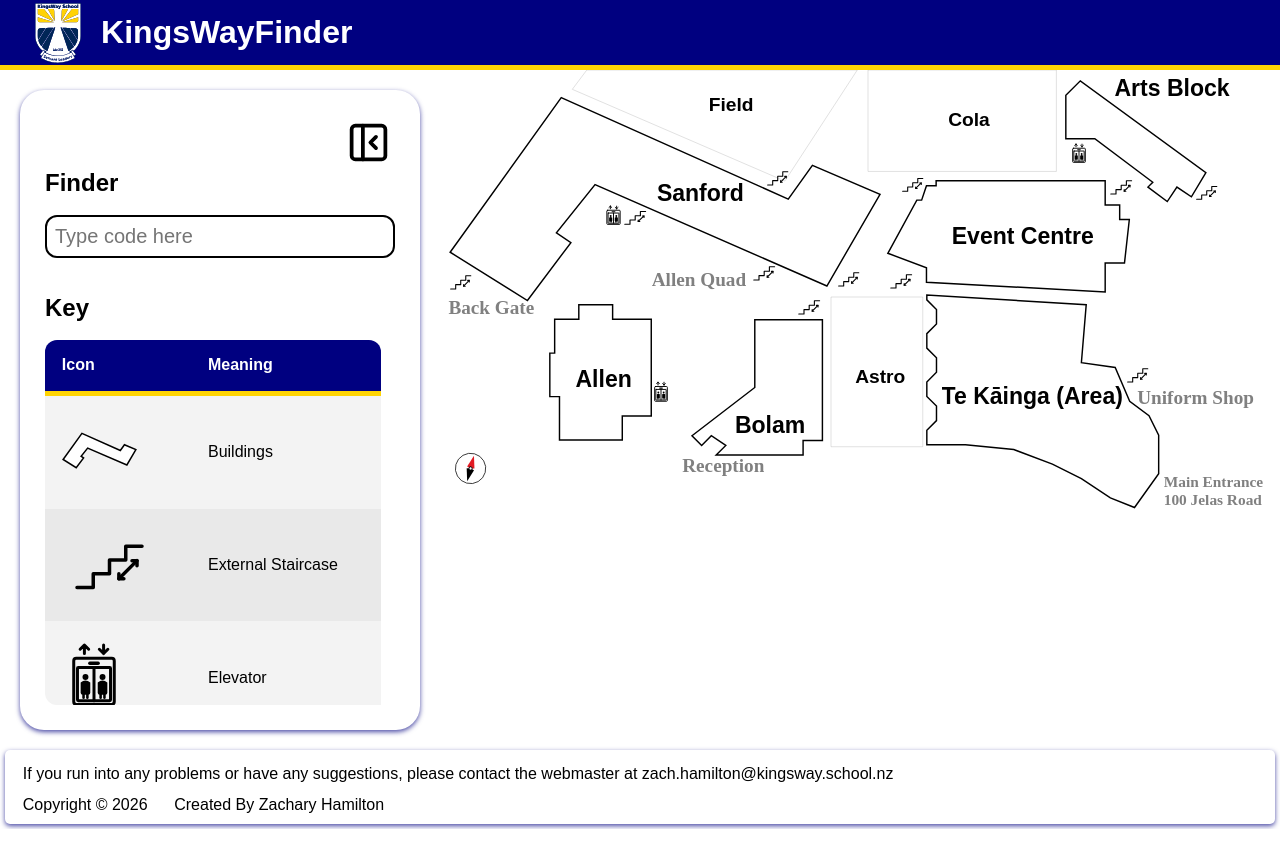
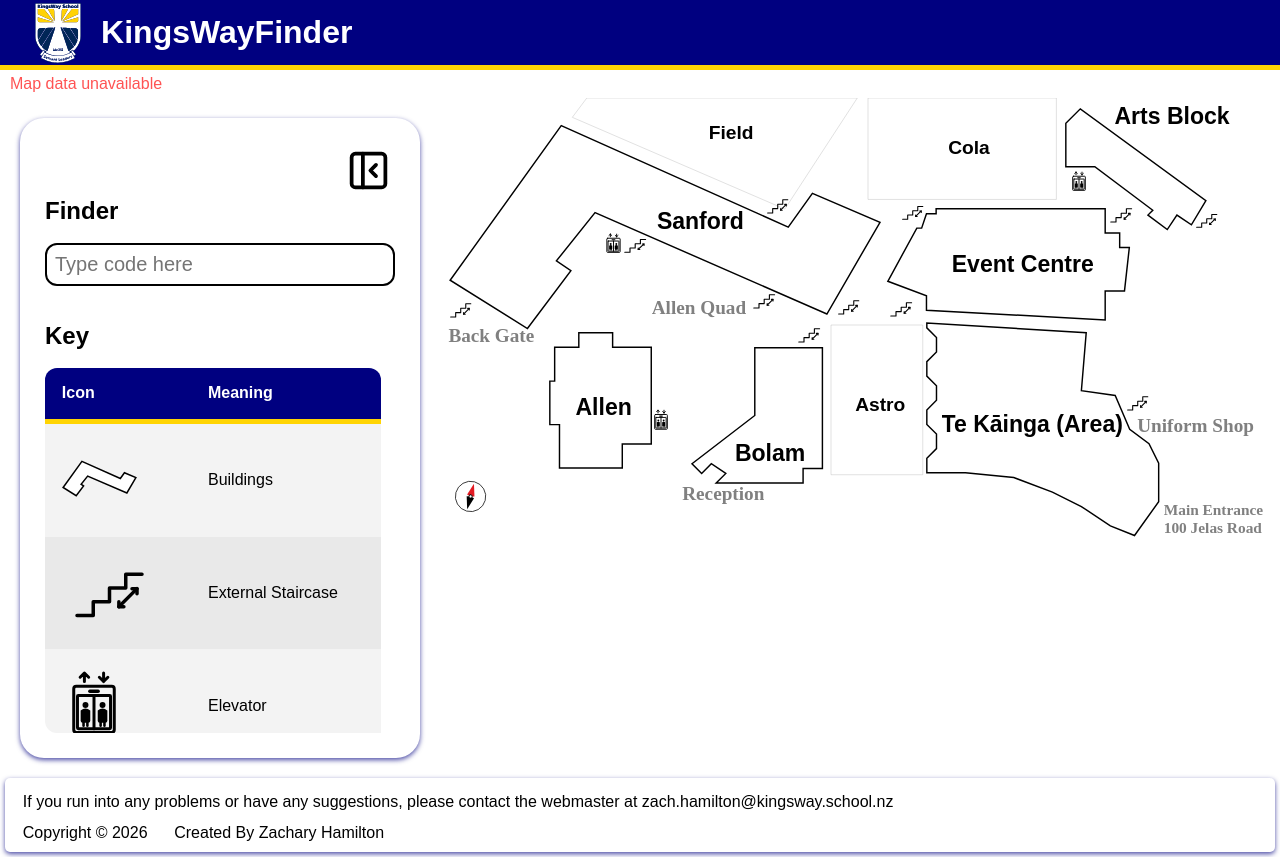
Before and after one commit to ZachHamiton/12DGT-Programing-and-Project-Management, a Flask app: page / in a window 1280 px wide. Before the commit the page ends 829 px from the top, so only its background shows below. Run offline with Flask 3, Linux system fonts and the light colour scheme.

Commit message:
added better error message for JSON not loading.

```diff
--- a/KingsWayFinder/website/__init__.py
+++ b/KingsWayFinder/website/__init__.py
@@ -1,15 +1,13 @@
 # code from 'from flask import Flask' to 'return app' is from https://www.youtube.com/watch?v=dam0GPOAvVI
 
+# flask is a lightweight web framework
 from flask import Flask
-# from os import path
-
-
 
 # This function runs in main.py and sets up the Flask app.
 def create_app():
     app = Flask(__name__)
     # for encryption
-    app.config['SECRET_KEY'] = '07509182374'
+    app.config['SECRET_KEY'] = 'f98d7210e7b419a43a2989c92b2d075841ef90c9b0e1a12e3f45812e96030c11'
 
     # Importing the blueprints from views, which makes the routes work.
     from .views import views
--- a/KingsWayFinder/website/static/script.js
+++ b/KingsWayFinder/website/static/script.js
@@ -59,6 +59,12 @@ const bolamIndicator = document.getElementById("indicator_bolam");
 const ecIndicator = document.getElementById("indicator_ec");
 const teKaingaIndicator = document.getElementById("indicator_te-kainga");
 const artsBlockIndicator = document.getElementById("indicator_arts_block");
+
+
+// const for error message box that will be unhidden if the json file fails to load
+const errorMessageBox = document.getElementById("error_message_box")
+
+
 
 // This array holds the position information about the elements on the areas map.
 // Values are percentages relative to their container height used in absolute positioning.
@@ -160,7 +166,9 @@ async function loadJSON(file) {
     // checkJsonforhighlights runs as soon as the JSON file has loaded to update the map.
     checkJsonforhighlights();
   } catch (err) {
+    // displays error messages
     console.error(err.message);
+    errorMessageBox.classList.remove("hidden")
   }
 }
 loadJSON("/static/classes.json");
@@ -243,7 +251,6 @@ function enterPressed(event) {
         if (selectedRoom.building === building.name) {
           building.layoutMap.classList.remove("hidden");
         } else if (
-          selectedRoom.building &&
           selectedRoom.building !== building.name
         ) {
           building.layoutMap.classList.add("hidden");
@@ -345,38 +352,3 @@ mediaQuery1024px.addEventListener("change", changeInputPosition);
 
 // Runs it at the start so that if the screen is less than 1024px to begin with, the finder is in the right place.
 changeInputPosition(mediaQuery1024px);
-
-// This code is not to be marked and should be removed before handing in because it was made by AI as a tool to help find the position of things on the map.
-const innerMarkerContainers = [
-  document.getElementById("sanford_inner_marker_container"),
-  document.getElementById("allen_inner_marker_container"),
-  document.getElementById("bolam_inner_marker_container"),
-  document.getElementById("ec_inner_marker_container"),
-  document.getElementById("te-kainga_inner_marker_container"),
-  document.getElementById("arts_block_inner_marker_container"),
-].filter(Boolean);
-
-function logClickPercent(event) {
-  const rect = event.currentTarget.getBoundingClientRect();
-  const offsetX = event.clientX - rect.left;
-  const offsetY = event.clientY - rect.top;
-  const percentLeft = ((offsetX / rect.width) * 100).toFixed(3);
-  const percentTop = ((offsetY / rect.height) * 100).toFixed(3);
-  console.log(`"top": ${percentTop}, "left": ${percentLeft}`);
-}
-
-innerMarkerContainers.forEach((container) => {
-  container.addEventListener("click", logClickPercent);
-});
-
-// This code is not to be marked and should be removed before handing in — dev tool to help find the position of things on the areas map.
-function logAreasMapClickPercent(event) {
-  const rect = areasMap.getBoundingClientRect();
-  const offsetX = event.clientX - rect.left;
-  const offsetY = event.clientY - rect.top;
-  const percentLeft = ((offsetX / rect.width) * 100).toFixed(3);
-  const percentTop = ((offsetY / rect.height) * 100).toFixed(3);
-  console.log(`top_pos: ${percentTop}, left_pos: ${percentLeft}`);
-}
-
-areasMap?.addEventListener("click", logAreasMapClickPercent);
--- a/KingsWayFinder/website/static/styles.css
+++ b/KingsWayFinder/website/static/styles.css
@@ -187,7 +187,7 @@ abbr {
 .table_div {
   flex: 1; /* Makes the table div take up all remaining space */
   overflow-y: scroll;
-  margin-top: none;
+  margin-top: 0;
   border-radius: 12px;
 }
 
@@ -252,7 +252,6 @@ tr:nth-child(even) {
   fill: white;
   stroke: gray;
   stroke-width: 3px;
-  vector-effect: non-scaling-stroke;
 }
 
 /* #endregion */
@@ -468,10 +467,6 @@ tr:nth-child(even) {
     box-shadow: 0 0 0 0vw rgb(255, 212, 3, 0.7);
   }
 
-  50% {
-    box-shadow: rgb(255, 212, 3, 0.5);
-  }
-
   100% {
     box-shadow: 0 0 0 1.5vw rgb(255, 212, 3, 0);
   }
@@ -479,9 +474,9 @@ tr:nth-child(even) {
 
 /* #endregion */
 
-/* ===================== */
-/* JS toggleable classes */
-/* #region============== */
+/* =================================== */
+/* JS toggleable classes and elements */
+/* #region=========================== */
 
 /* Fills the element with a yellow background (use with things that use fill instead of background-color) */
 .highlighted {
@@ -565,6 +560,22 @@ animation-fill-mode: forwards;
   }
 }
 
+
+/* sets the size of the error message box and also puts the error message in the centre of the screen */
+.error_message_box{
+  width: 100%;
+  display: flex;
+  align-items: center;
+}
+
+/* Makes the error message text look like an error massage*/
+.error_message{
+  color: rgb(255, 83, 83);
+  font-family: sans-serif;
+  margin: 5px 10px;
+}
+
+
 @media screen and (max-width: 1024px) {
   /* Makes the map and the sidebar go on top of each other */
   .content {
@@ -634,9 +645,7 @@ animation-fill-mode: forwards;
   /* Overrides the styles that the animations give the sidebar for closing and opening so that it displays correctly at the bottom of the page */
   .sidebar.opening {
     animation-name: sidebarFullWidth;
-    animation-duration: none;
     animation-fill-mode: none;
-    animation-timing-function: none;
     transform: translate(0px);
     width: calc(100% - 40px);
     order: 2;
@@ -649,9 +658,7 @@ animation-fill-mode: forwards;
 
   .sidebar.closing {
     animation-name: sidebarWidth0;
-    animation-duration: none;
     animation-fill-mode: none;
-    animation-timing-function: none;
     transform: translate(0px);
     width: calc(100% - 40px);
     order: 2;
--- a/KingsWayFinder/website/templates/base.html
+++ b/KingsWayFinder/website/templates/base.html
@@ -23,6 +23,10 @@
         <!-- Content section -->
         <!-- This is where the majority of the html is located -->
         <!-- It contains all the maps and the sidebar-->
+        <div class = "hidden error_message_box" id = "error_message_box">
+            <p class = "error_message">Map data unavailable</p>
+        </div>
+
         <div class = "content">
             {% block content %}
             {% endblock %}
--- a/KingsWayFinder/website/templates/map.html
+++ b/KingsWayFinder/website/templates/map.html
@@ -11,6 +11,9 @@
     <!-- Makes space for the finder input to move to the top of the page then it jumps -->
     <div class = "spacer"></div>
 
+
+
+
     <!-- Sidebar -->
     <!-- The sidebar holds the finder input (until screen size is below 1024px) and the map key -->
     <div class = "sidebar" id = "left_sidebar">
@@ -18,7 +21,7 @@
 
 
             <!-- Button that hides the sidebar when pressed -->
-            <button id = "left_sidebar_close_button" ><abbr title = "Close Sidebar"><img class = "left_sidebar_button_image" src = "{{ url_for('static', filename='/images/collapse_side_panel_left.svg') }}" alt = "Collapse left sidebar icon"></abbr></button>
+            <button id = "left_sidebar_close_button" ><abbr title = "Close Sidebar"><img class = "left_sidebar_button_image" src = "{{ url_for('static', filename='images/collapse_side_panel_left.svg') }}" alt = "Collapse left sidebar icon"></abbr></button>
 
 
 
@@ -61,8 +64,8 @@
                             </td>
                             <td>Buildings</td>
                         </tr>
-                        <tr><td><img src="{{ url_for('static', filename='/images/staircase_simple_icon.svg') }}" alt="Staircase" class = "table_img" id = "key_stairs_icon"></td><td>External Staircase</td></tr>
-                        <tr><td><img src="{{ url_for('static', filename='/images/elevator_icon.svg') }}" alt="Elevator" class = "table_img" id = "key_elevator_icon"></td><td>Elevator</td></tr>
+                        <tr><td><img src="{{ url_for('static', filename='images/staircase_simple_icon.svg') }}" alt="Staircase" class = "table_img" id = "key_stairs_icon"></td><td>External Staircase</td></tr>
+                        <tr><td><img src="{{ url_for('static', filename='images/elevator_icon.svg') }}" alt="Elevator" class = "table_img" id = "key_elevator_icon"></td><td>Elevator</td></tr>
                         <tr>
                             <td>
                                 <svg class = "key_polygon_container" id="key_astro_polygon_container" viewBox="0 0 100 100">
@@ -71,7 +74,7 @@
                             </td>
                             <td>Sports Area</td>
                         </tr>
-                        <tr><td><img src="{{ url_for('static', filename='/images/compass.svg') }}" alt="Compass" class = "table_img" id = "key_compass_icon"></td><td>Compass</td></tr>
+                        <tr><td><img src="{{ url_for('static', filename='images/compass.svg') }}" alt="Compass" class = "table_img" id = "key_compass_icon"></td><td>Compass</td></tr>
 
                     </tbody>
 
@@ -195,6 +198,12 @@
 
                         <tr><td>D</td></tr>
                         <tr><td>Arts block</td></tr>
+                        <tr><td></td></tr>
+
+                        <tr><td>Astro</td></tr>
+                        <tr><td>COLA</td></tr>
+                        <tr><td>Field</td></tr>
+
                     </tbody>
                 </table>
 
@@ -204,7 +213,7 @@
     </div>
 
     <!-- Opens the left side panel when pressed -->
-    <button id="left_sidebar_open_button" class = "hidden" ><abbr title = "Open Sidebar"><img class = "left_sidebar_button_image" src = "{{ url_for('static', filename='/images/open_side_panel_left.svg') }}" alt = "Open left side panel icon"></abbr></button>
+    <button id="left_sidebar_open_button" class = "hidden" ><abbr title = "Open Sidebar"><img class = "left_sidebar_button_image" src = "{{ url_for('static', filename='images/open_side_panel_left.svg') }}" alt = "Open left side panel icon"></abbr></button>
 
     <!-- Areas map -->
     <!-- This is the part that shows the zoomed-out map that shows all the different areas -->
@@ -257,30 +266,30 @@
 
         <!-- Icons -->
         <!-- These icons show where different things are throughout the map like stairs or elevators -->
-        <img src="{{ url_for('static', filename='/images/staircase_simple_icon.svg') }}" alt="Sanford Back Gate Staircase" class="areas_map_icon hidden" id="sanford_back_gate_staircase">
-        <img src="{{ url_for('static', filename='/images/staircase_simple_icon.svg') }}" alt="Sanford East Staircase Facing the Allen Quad" class="areas_map_icon hidden" id="sanford_east_staircase_facing_the_allen_quad">
-        <img src="{{ url_for('static', filename='/images/staircase_simple_icon.svg') }}" alt="Sanford West Staircase Facing Allen Quad" class="areas_map_icon hidden" id="sanford_west_staircase_facing_allen_quad">
-        <img src="{{ url_for('static', filename='/images/staircase_simple_icon.svg') }}" alt="Sanford Staircase Facing the Field" class="areas_map_icon hidden" id="sanford_staircase_facing_the_field">
-        <img src="{{ url_for('static', filename='/images/staircase_simple_icon.svg') }}" alt="Sanford Staircase Facing the Astro" class="areas_map_icon hidden" id="sanford_staircase_facing_the_astro">
+        <img src="{{ url_for('static', filename='images/staircase_simple_icon.svg') }}" alt="Sanford Back Gate Staircase" class="areas_map_icon hidden" id="sanford_back_gate_staircase">
+        <img src="{{ url_for('static', filename='images/staircase_simple_icon.svg') }}" alt="Sanford East Staircase Facing the Allen Quad" class="areas_map_icon hidden" id="sanford_east_staircase_facing_the_allen_quad">
+        <img src="{{ url_for('static', filename='images/staircase_simple_icon.svg') }}" alt="Sanford West Staircase Facing Allen Quad" class="areas_map_icon hidden" id="sanford_west_staircase_facing_allen_quad">
+        <img src="{{ url_for('static', filename='images/staircase_simple_icon.svg') }}" alt="Sanford Staircase Facing the Field" class="areas_map_icon hidden" id="sanford_staircase_facing_the_field">
+        <img src="{{ url_for('static', filename='images/staircase_simple_icon.svg') }}" alt="Sanford Staircase Facing the Astro" class="areas_map_icon hidden" id="sanford_staircase_facing_the_astro">
 
-        <img src="{{ url_for('static', filename='/images/staircase_simple_icon.svg') }}" alt="Bolam Staircase Facing the Astro" class="areas_map_icon hidden" id="bolam_staircase_facing_the_astro">
+        <img src="{{ url_for('static', filename='images/staircase_simple_icon.svg') }}" alt="Bolam Staircase Facing the Astro" class="areas_map_icon hidden" id="bolam_staircase_facing_the_astro">
 
-        <img src="{{ url_for('static', filename='/images/staircase_simple_icon.svg') }}" alt="Arts Block East Staircase" class="areas_map_icon hidden" id="arts_block_east_staircase">
+        <img src="{{ url_for('static', filename='images/staircase_simple_icon.svg') }}" alt="Arts Block East Staircase" class="areas_map_icon hidden" id="arts_block_east_staircase">
 
-        <img src="{{ url_for('static', filename='/images/staircase_simple_icon.svg') }}" alt="Event Centre Staircase Facing Astro" class="areas_map_icon hidden" id="event_centre_staircase_facing_astro">
-        <img src="{{ url_for('static', filename='/images/staircase_simple_icon.svg') }}" alt="Event Centre Staircase Facing the field" class="areas_map_icon hidden" id="event_centre_staircase_facing_the_field">
-        <img src="{{ url_for('static', filename='/images/staircase_simple_icon.svg') }}" alt="Event Centre Staircase Facing the arts block" class="areas_map_icon hidden" id="event_centre_staircase_facing_arts_block">
+        <img src="{{ url_for('static', filename='images/staircase_simple_icon.svg') }}" alt="Event Centre Staircase Facing Astro" class="areas_map_icon hidden" id="event_centre_staircase_facing_astro">
+        <img src="{{ url_for('static', filename='images/staircase_simple_icon.svg') }}" alt="Event Centre Staircase Facing the field" class="areas_map_icon hidden" id="event_centre_staircase_facing_the_field">
+        <img src="{{ url_for('static', filename='images/staircase_simple_icon.svg') }}" alt="Event Centre Staircase Facing the arts block" class="areas_map_icon hidden" id="event_centre_staircase_facing_arts_block">
 
-        <img src="{{ url_for('static', filename='/images/staircase_simple_icon.svg') }}" alt="Te Kāinga Staircase Facing the Uniform Shop" class="areas_map_icon hidden" id="te-Kainga_staircase_facing_the_uniform_shop">
+        <img src="{{ url_for('static', filename='images/staircase_simple_icon.svg') }}" alt="Te Kāinga Staircase Facing the Uniform Shop" class="areas_map_icon hidden" id="te-Kainga_staircase_facing_the_uniform_shop">
 
-        <img src="{{ url_for('static', filename='/images/elevator_icon.svg') }}" alt="Sanford Elevator" class="areas_map_icon hidden" id="sanford_elevator">
-        <img src="{{ url_for('static', filename='/images/elevator_icon.svg') }}" alt="Allen Elevator" class="areas_map_icon hidden" id="allen_elevator">
-        <img src="{{ url_for('static', filename='/images/elevator_icon.svg') }}" alt="Arts Block Elevator" class="areas_map_icon hidden" id="arts_block_elevator">
+        <img src="{{ url_for('static', filename='images/elevator_icon.svg') }}" alt="Sanford Elevator" class="areas_map_icon hidden" id="sanford_elevator">
+        <img src="{{ url_for('static', filename='images/elevator_icon.svg') }}" alt="Allen Elevator" class="areas_map_icon hidden" id="allen_elevator">
+        <img src="{{ url_for('static', filename='images/elevator_icon.svg') }}" alt="Arts Block Elevator" class="areas_map_icon hidden" id="arts_block_elevator">
 
 
         <!-- Compass -->
         <!-- There are 7 compasses in the HTML. The areas map and each layout map have one. Since each map is from a different angle, JavaScript rotates them accordingly -->
-        <img src="{{ url_for('static', filename='/images/compass.svg') }}" alt="Map Compass facing the top of the screen" id="areas_compass" class="compass hidden">
+        <img src="{{ url_for('static', filename='images/compass.svg') }}" alt="Map Compass facing the top of the screen" id="areas_compass" class="compass hidden">
 
 
         <!-- Labels -->
@@ -316,11 +325,13 @@
 
         <button class = "back_to_areas_map_button" id = "sanford_layout_map_back_button"><abbr title="Back"><img src="{{ url_for('static', filename='images/arrow_back.svg') }}" alt="Back Arrow" ></abbr></button>
 
+        <!-- The outer marker container is the same size as the layout map -->
+        <!-- The inner marker container overlays the layout_map_image perfectly at any screen size allowing for elements to be positioned absolutely and appear above the right place in the layout_map_image all time time -->
 
         <div class = "outer_marker_container">
             <div class = "inner_marker_container" id = "sanford_inner_marker_container">
                 <div class = "indicator hidden" id = "indicator_sanford"></div>
-                <img src="{{ url_for('static', filename='/images/compass.svg') }}" alt="Compass pointing to the right of the screen" id="sanford_compass" class="compass hidden">
+                <img src="{{ url_for('static', filename='images/compass.svg') }}" alt="Compass pointing to the right of the screen" id="sanford_compass" class="compass hidden">
             </div>
         </div>
 
@@ -337,7 +348,7 @@
         <div class = "outer_marker_container">
             <div class = "inner_marker_container" id = "allen_inner_marker_container">
                 <div class = "indicator hidden" id = "indicator_allen"></div>
-                <img src="{{ url_for('static', filename='/images/compass.svg') }}" alt="Compass pointing to the bottom right of the screen" id="allen_compass" class="compass hidden">
+                <img src="{{ url_for('static', filename='images/compass.svg') }}" alt="Compass pointing to the bottom right of the screen" id="allen_compass" class="compass hidden">
             </div>
         </div>
     </div>
@@ -351,7 +362,7 @@
         <div class = "outer_marker_container">
             <div class = "inner_marker_container" id = "bolam_inner_marker_container">
                 <div class = "indicator hidden" id = "indicator_bolam"></div>
-                <img src="{{ url_for('static', filename='/images/compass.svg') }}" alt="Compass pointing to the left of the screen" id="bolam_compass" class="compass hidden">
+                <img src="{{ url_for('static', filename='images/compass.svg') }}" alt="Compass pointing to the left of the screen" id="bolam_compass" class="compass hidden">
             </div>
         </div>
 
@@ -366,7 +377,7 @@
         <div class = "outer_marker_container">
             <div class = "inner_marker_container" id = "ec_inner_marker_container">
                 <div class = "indicator hidden" id = "indicator_ec"></div>
-                <img src="{{ url_for('static', filename='/images/compass.svg') }}" alt="Compass pointing to the right of the screen" id="ec_compass" class="compass hidden">
+                <img src="{{ url_for('static', filename='images/compass.svg') }}" alt="Compass pointing to the right of the screen" id="ec_compass" class="compass hidden">
             </div>
         </div>
 
@@ -381,7 +392,7 @@
         <div class = "outer_marker_container">
             <div class = "inner_marker_container" id = "te-kainga_inner_marker_container">
                 <div class = "indicator hidden" id = "indicator_te-kainga"></div>
-                <img src="{{ url_for('static', filename='/images/compass.svg') }}" alt="Compass pointing towards the left of the screen" id="te-kainga_compass" class="compass hidden">
+                <img src="{{ url_for('static', filename='images/compass.svg') }}" alt="Compass pointing towards the left of the screen" id="te-kainga_compass" class="compass hidden">
             </div>
         </div>
 
@@ -396,11 +407,10 @@
         <div class = "outer_marker_container">
             <div class = "inner_marker_container" id = "arts_block_inner_marker_container">
                 <div class = "indicator hidden" id = "indicator_arts_block"></div>
-                <img src="{{ url_for('static', filename='/images/compass.svg') }}" alt="Compass pointing towards the top of the screen" id="arts_block_compass" class="compass hidden">
+                <img src="{{ url_for('static', filename='images/compass.svg') }}" alt="Compass pointing towards the top of the screen" id="arts_block_compass" class="compass hidden">
             </div>
         </div>
 
     </div>
 
-
 {%endblock%}
```
